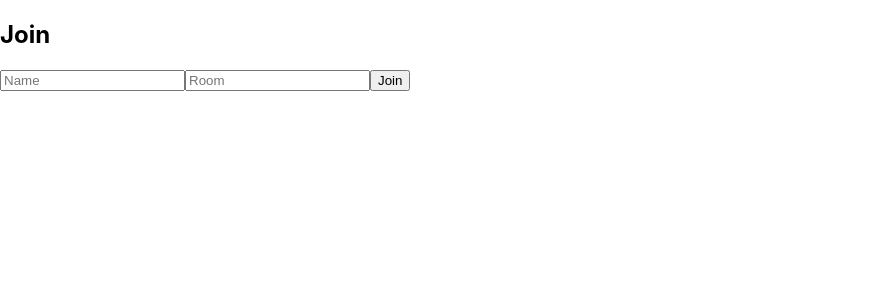
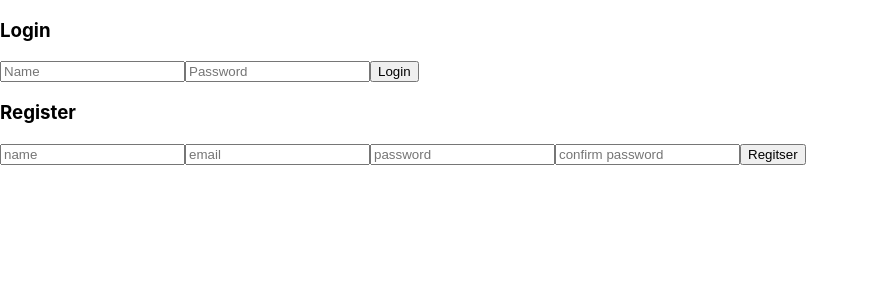
Before and after one commit to safwat-fathi/collaborative-study, a React (Create React App) app in the folder client/: page / in a window 1280 px wide. Shown: the top 300 px of the page, without its empty margins (0-869 px from the left). Built offline with nearby package versions, Linux system fonts and the light colour scheme; no server answers.

Commit message:
added (Home, Login, Register) components

```diff
--- a/client/src/components/App/App.js
+++ /dev/null
@@ -1,17 +0,0 @@
-import React, { Component } from "react";
-import { BrowserRouter as Router, Route } from "react-router-dom";
-// ---------------------
-import Join from "../Join";
-import Room from "../Room";
-// ---------------------
-
-export default class App extends Component {
-  render() {
-    return (
-      <Router>
-        <Route path="/" exact component={Join}></Route>
-        <Route path="/:room" component={Room}></Route>
-      </Router>
-    );
-  }
-}
--- /dev/null
+++ b/client/src/components/App/index.js
@@ -0,0 +1,11 @@
+import React, { Component } from "react";
+// import { BrowserRouter as Router, Route } from "react-router-dom";
+// ---------------------
+import Home from "../Home";
+// ---------------------
+
+export default class App extends Component {
+  render() {
+    return <Home />;
+  }
+}
--- /dev/null
+++ b/client/src/components/Home/index.js
@@ -0,0 +1,22 @@
+import React from "react";
+// import { BrowserRouter as Router, Switch, Route, Link } from "react-router-dom";
+
+import Login from "../Login";
+import Register from "../Register";
+
+const Home = () => {
+  return (
+    <>
+      <Login />
+      <Register />
+    </>
+  );
+};
+
+export default Home;
+
+/*
+NOTES:
+- this will have switch routes (before user register/login and after that he can join or create new room).
+- from here user can join or create new room.
+*/
--- a/client/src/components/Join/index.js
+++ /dev/null
@@ -1,54 +0,0 @@
-import React, { useState, useEffect } from "react";
-import { Link } from "react-router-dom";
-import { w3cwebsocket as W3CWebSocket } from "websocket";
-
-const client = new W3CWebSocket("ws://127.0.0.1:8000");
-
-const Join = () => {
-  const [name, setName] = useState("");
-  const [room, setRoom] = useState("");
-
-  const handleSubmit = (e) => {
-    console.log("submitted");
-    if (name === "" || room === "") {
-      console.log("invalid name or room input");
-      e.preventDefault();
-      return;
-    }
-    // sending name & room data by websocket
-    client.send(
-      JSON.stringify({
-        type: "join",
-        room: room,
-        message: {
-          userName: name,
-          roomName: room,
-        },
-      })
-    );
-  };
-
-  return (
-    <div>
-      <h2>Join</h2>
-      <input
-        type="text"
-        placeholder="Name"
-        onChange={(e) => setName(e.target.value)}
-      />
-      <input
-        type="text"
-        placeholder="Room"
-        onChange={(e) => setRoom(e.target.value)}
-      />
-      <Link
-        onClick={handleSubmit}
-        to={`/?room=${room}`}
-      >
-        <input type="submit" value="Join" />
-      </Link>
-    </div>
-  );
-};
-
-export default Join;
--- /dev/null
+++ b/client/src/components/LoggedIn/index.js
@@ -0,0 +1,5 @@
+import React from "react";
+
+const LoggedIn = () => {
+  return <div>Logged in!</div>;
+};
--- /dev/null
+++ b/client/src/components/Login/index.js
@@ -0,0 +1,61 @@
+import React, { useState } from "react";
+// import { Link } from "react-router-dom";
+// import { w3cwebsocket as W3CWebSocket } from "websocket";
+
+// const client = new W3CWebSocket("ws://127.0.0.1:8000");
+
+const Login = () => {
+  const [name, setName] = useState("");
+  const [password, setPassword] = useState("");
+  const [feedbackMsg, setFeedbackMsg] = useState("");
+
+  const handleSubmit = (e) => {
+    if (name === "" || password === "") {
+      setFeedbackMsg("Please Check you name or password");
+      e.preventDefault();
+      return;
+    }
+    console.log("submitted");
+
+    // sending name & room data by websocket
+    // client.send(
+    //   JSON.stringify({
+    //     type: "join",
+    //     room: room,
+    //     message: {
+    //       userName: name,
+    //       roomName: room,
+    //     },
+    //   })
+    // );
+  };
+
+  return (
+    <div>
+      <h3>Login</h3>
+      <form onSubmit={handleSubmit}>
+        <input
+          type="text"
+          placeholder="Name"
+          onChange={(e) => setName(e.target.value)}
+        />
+        <input
+          type="text"
+          placeholder="Password"
+          onChange={(e) => setPassword(e.target.value)}
+        />
+        {/* <Link onClick={handleSubmit} to={`/?room=${room}`}> */}
+        <input type="submit" value="Login" />
+      </form>
+      {feedbackMsg ? <div>{feedbackMsg}</div> : ""}
+      {/* </Link> */}
+    </div>
+  );
+};
+
+export default Login;
+
+/*
+NOTES:
+- change Link param to home page
+*/
--- /dev/null
+++ b/client/src/components/Register/index.js
@@ -0,0 +1,23 @@
+import React from "react";
+
+const Register = () => {
+  return (
+    <>
+      <h3>Register</h3>
+      <form>
+        <input name="name" type="text" placeholder="name" />
+        <input name="email" type="email" placeholder="email" />
+        <input name="password" type="password" placeholder="password" />
+        <input
+          name="confirm_password"
+          type="password"
+          placeholder="confirm password"
+        />
+
+        <input type="submit" value="Regitser" />
+      </form>
+    </>
+  );
+};
+
+export default Register;
--- a/client/src/components/Room/index.js
+++ b/client/src/components/Room/index.js
@@ -1,12 +1,12 @@
 import React, { Component } from "react";
-import { w3cwebsocket as W3CWebSocket } from "websocket";
+// import { w3cwebsocket as W3CWebSocket } from "websocket";
 // ---------------------
 import Whiteboard from "../Whiteboard";
 import Chat from "../Chat";
 // ---------------------
 import style from "./Room.module.css";
 
-const client = new W3CWebSocket("ws://127.0.0.1:8000");
+// const client = new W3CWebSocket("ws://127.0.0.1:8000");
 
 export default class App extends Component {
   constructor(props) {
@@ -31,15 +31,15 @@ export default class App extends Component {
     // };
     console.log(this.props);
 
-    client.onmessage = (e) => {
-      let data = JSON.parse(e.data);
+    // client.onmessage = (e) => {
+    //   let data = JSON.parse(e.data);
 
-      if (data.type === "user data") {
-        this.setState({
-          userID: data.message,
-        });
-      }
-    };
+    //   if (data.type === "user data") {
+    //     this.setState({
+    //       userID: data.message,
+    //     });
+    //   }
+    // };
   }
 
   render() {
--- a/client/src/index.js
+++ b/client/src/index.js
@@ -1,7 +1,7 @@
 import React from "react";
 import ReactDOM from "react-dom";
 import "./index.css";
-import App from "./components/App/App";
+import App from "./components/App";
 
 ReactDOM.render(
   <React.StrictMode>
```
